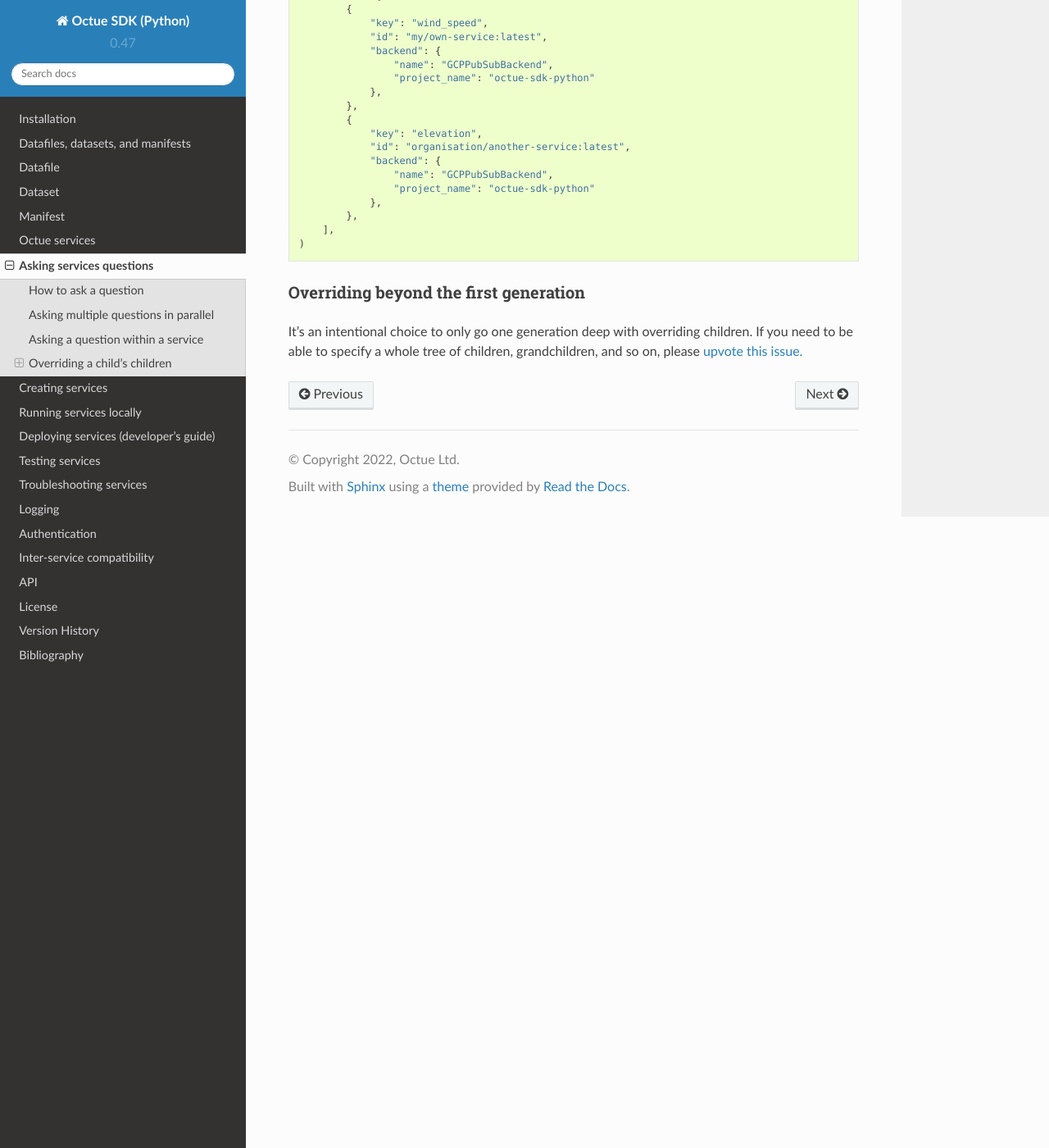
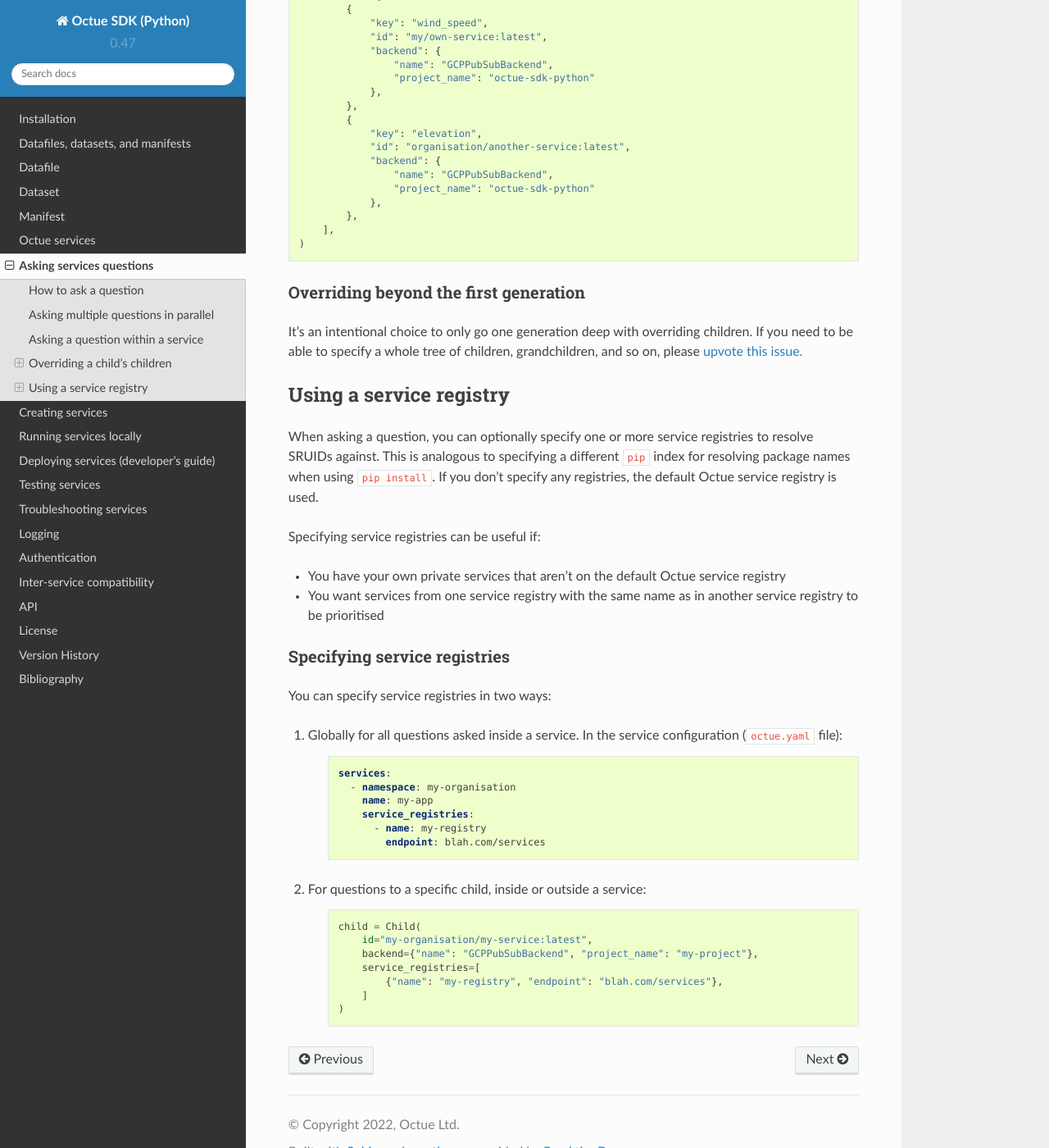
Before and after one commit to octue/octue-sdk-python, a Sphinx documentation site: the page built from docs/source/asking_questions.rst, in a window 1280 px wide and 1400 px high, scrolled down 3778 px. Shown: the whole window at 82% size. Built offline with Sphinx 7.4.7 and the Read the Docs theme 2.0.0, drawn with Linux system fonts in a browser that asks for light colours.

Commit message:
DOC: Add docs on how to use a service registry

```diff
--- a/docs/source/asking_questions.rst
+++ b/docs/source/asking_questions.rst
@@ -206,3 +206,42 @@ Overriding beyond the first generation
 It's an intentional choice to only go one generation deep with overriding children. If you need to be able to specify a
 whole tree of children, grandchildren, and so on, please `upvote this issue.
 <https://github.com/octue/octue-sdk-python/issues/528>`_
+
+
+Using a service registry
+========================
+When asking a question, you can optionally specify one or more service registries to resolve SRUIDs against. This is
+analogous to specifying a different ``pip`` index for resolving package names when using ``pip install``. If you don't
+specify any registries, the default Octue service registry is used.
+
+Specifying service registries can be useful if:
+
+- You have your own private services that aren't on the default Octue service registry
+- You want services from one service registry with the same name as in another service registry to be prioritised
+
+Specifying service registries
+-----------------------------
+You can specify service registries in two ways:
+
+1. Globally for all questions asked inside a service. In the service configuration (``octue.yaml`` file):
+
+    .. code-block:: yaml
+
+        services:
+          - namespace: my-organisation
+            name: my-app
+            service_registries:
+              - name: my-registry
+                endpoint: blah.com/services
+
+2. For questions to a specific child, inside or outside a service:
+
+    .. code-block:: python
+
+        child = Child(
+            id="my-organisation/my-service:latest",
+            backend={"name": "GCPPubSubBackend", "project_name": "my-project"},
+            service_registries=[
+                {"name": "my-registry", "endpoint": "blah.com/services"},
+            ]
+        )
```
